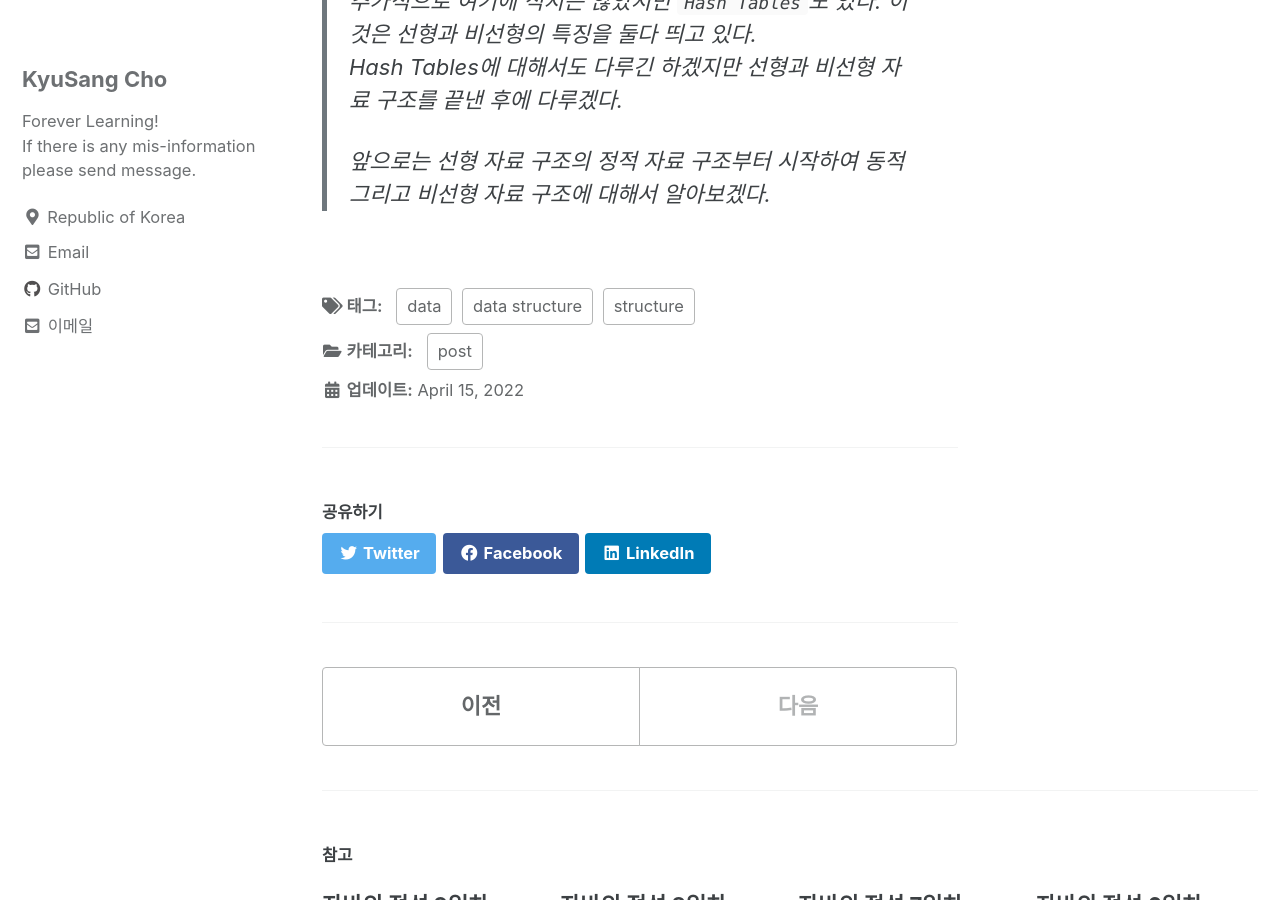
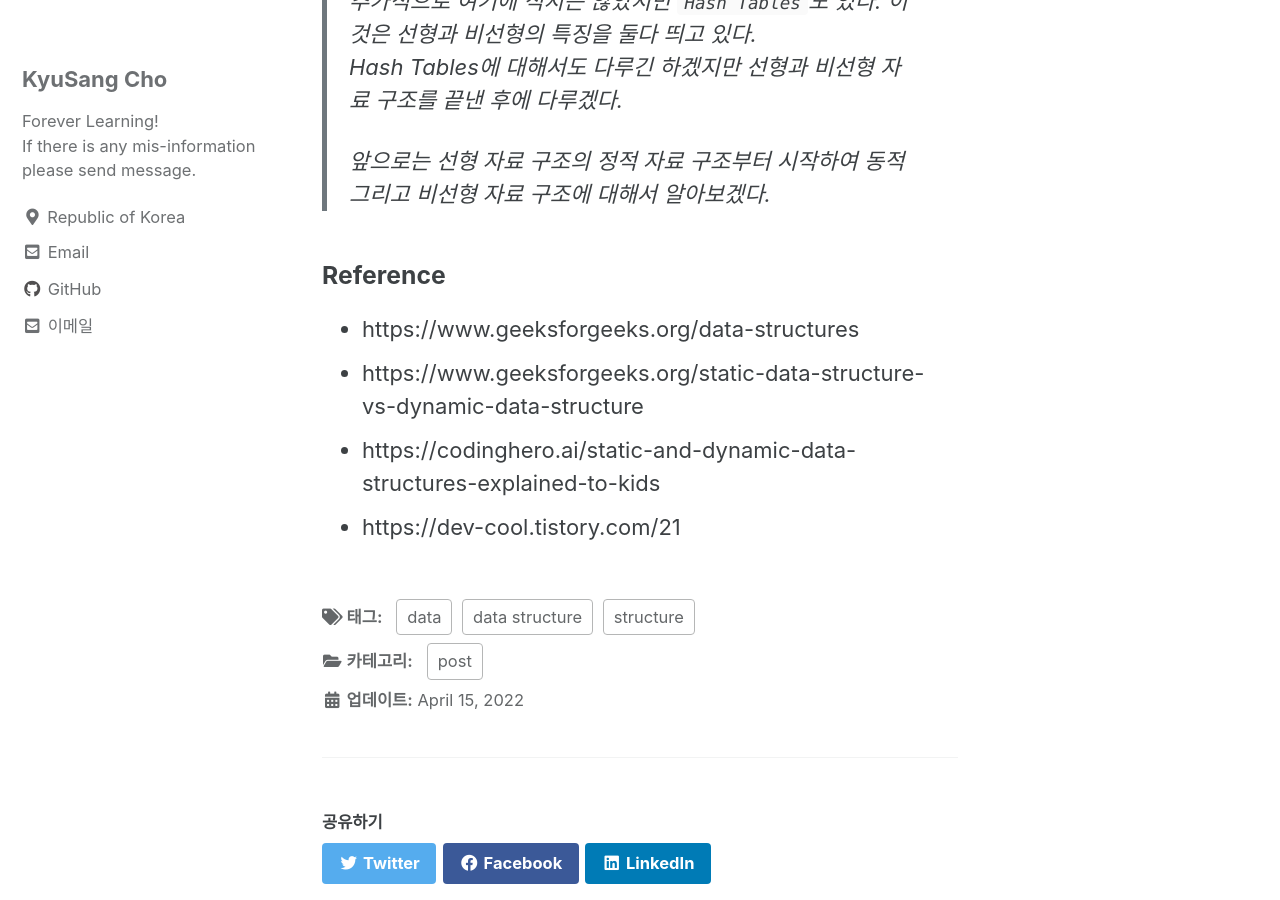
Before and after one commit to DevKS-Yet/DevKs-Yet.github.io, a Jekyll site: the page built from _posts/2022-04-15-70(data-structure1).md, in a window 1280 px wide and 900 px high, scrolled down 4135 px. Built offline with Jekyll 4.4.1, drawn with Linux system fonts in a browser that asks for light colours; cached includes are drawn as plain includes.

Commit message:
20220415

```diff
--- a/_posts/2022-04-15-70(data-structure1).md
+++ b/_posts/2022-04-15-70(data-structure1).md
@@ -85,10 +85,16 @@ Competitive Programming과 같이 제한이 주어지는 경우에는 메모리
 | 프로그램을 구현할 때 정적 자료 구조의 메모리를 keep track해야함 | 프로그램을 구현할 때 사이즈에 대해서 체크할 필요까지는 없음 |
 
 &#42;참고로 C언어에서는 정적 자료 구조는 메모리 주소 할당이 유동적이고 동적 자료 구조는 메모리 주소 할당이 고정이라고 하지만 Java는 static을 제외한 모든 객체는 heap에 유동적으로 주소가 저장된다.
-윗 줄에 관해서는 `call by reference, call by value`에 대해 알면 좋다. 아직 다루지는 않을 것이지만 궁금하신 분은 링크를 참고하자([혼잣말하는 개발자 call by reference/value](https://dev-cool.tistory.com/21, "ang SiwonDdi")).
+윗 줄에 관해서는 `call by reference, call by value`에 대해 알면 좋다. 아직 다루지는 않을 것이지만 궁금하신 분은 링크를 참고하자([혼잣말하는 개발자 call by reference/value](https://dev-cool.tistory.com/21 "ang SiwonDdi")).
 
 
 > 추가적으로 여기에 적지는 않았지만 `Hash Tables`도 있다. 이것은 선형과 비선형의 특징을 둘다 띄고 있다.
 > Hash Tables에 대해서도 다루긴 하겠지만 선형과 비선형 자료 구조를 끝낸 후에 다루겠다.
 >
 > 앞으로는 선형 자료 구조의 정적 자료 구조부터 시작하여 동적 그리고 비선형 자료 구조에 대해서 알아보겠다.
+
+### Reference
+- https://www.geeksforgeeks.org/data-structures
+- https://www.geeksforgeeks.org/static-data-structure-vs-dynamic-data-structure
+- https://codinghero.ai/static-and-dynamic-data-structures-explained-to-kids
+- https://dev-cool.tistory.com/21
```
